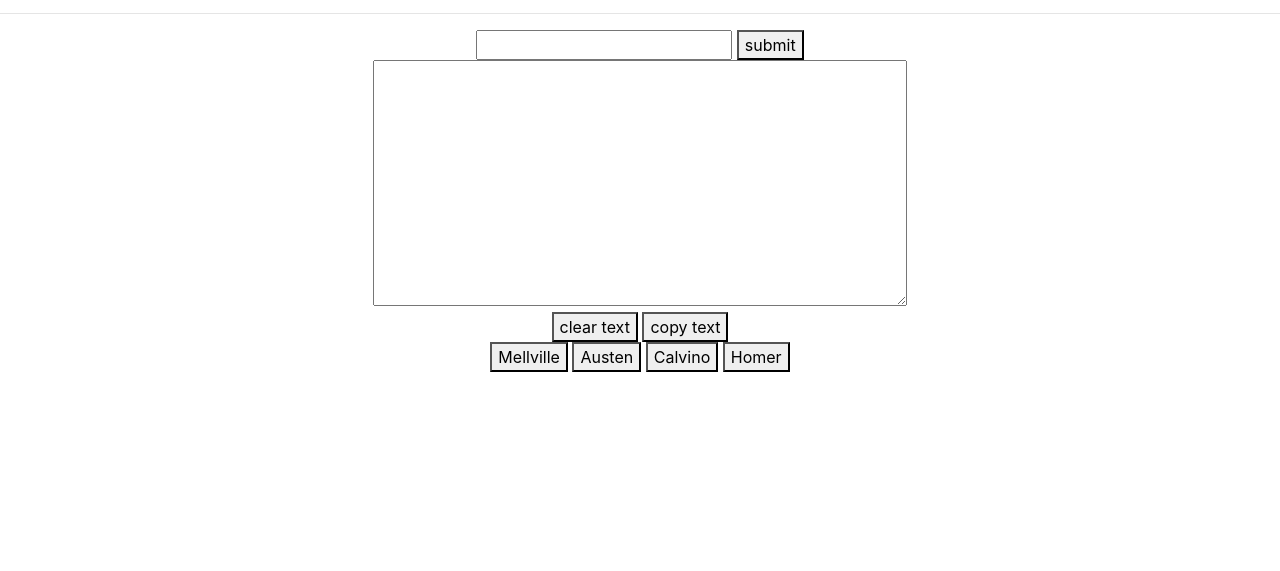
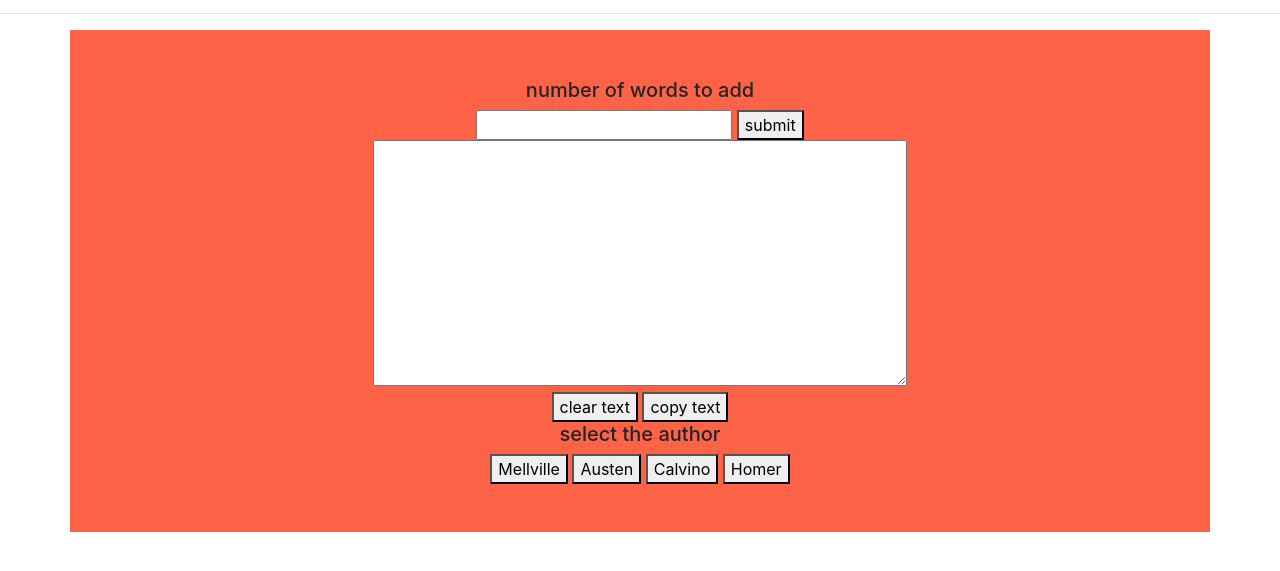
Before and after one commit to nikolas-haug/text_generator, a plain HTML site: page index.html in a window 1280 px wide. Shown: the part 51-622 px from the top of the page. Drawn offline with nearby package versions, Linux system fonts and the light colour scheme.

Commit message:
add simple css

```diff
--- a/css/styles.css
+++ b/css/styles.css
@@ -0,0 +1,3 @@
+.container {
+    background-color: tomato;
+}
--- a/index.html
+++ b/index.html
@@ -24,15 +24,15 @@
     <hr>
 
     <!-- body container -->
-    <div class="container text-center">
+    <div class="container text-center py-5">
 
     <!-- make the inputs for length of text -->
 
         <div>
+            <h5>number of words to add</h4>
             <input id="text-num" type="number">
 
     <!-- make submit button for adding text to text area -->
-
             <button id="add-text-btn">submit</button>
         </div>
 
@@ -50,6 +50,8 @@
         </div>
 
     <!-- make the selectors for choosing a specific text -->
+
+        <h5>select the author</h5>
 
         <div>
             <button class="btn-text-choice" data-author="melville">Mellville</button>
```
